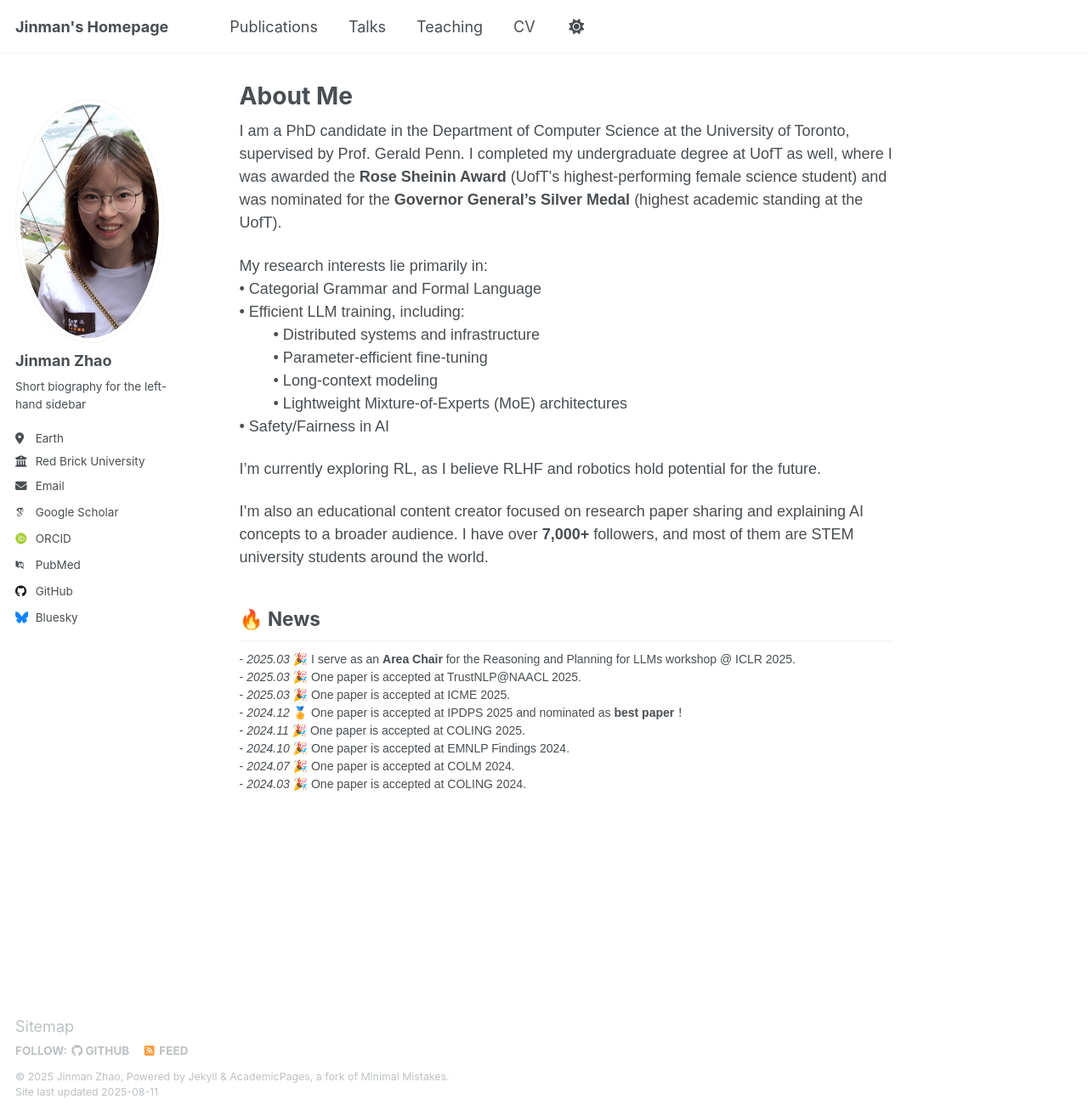
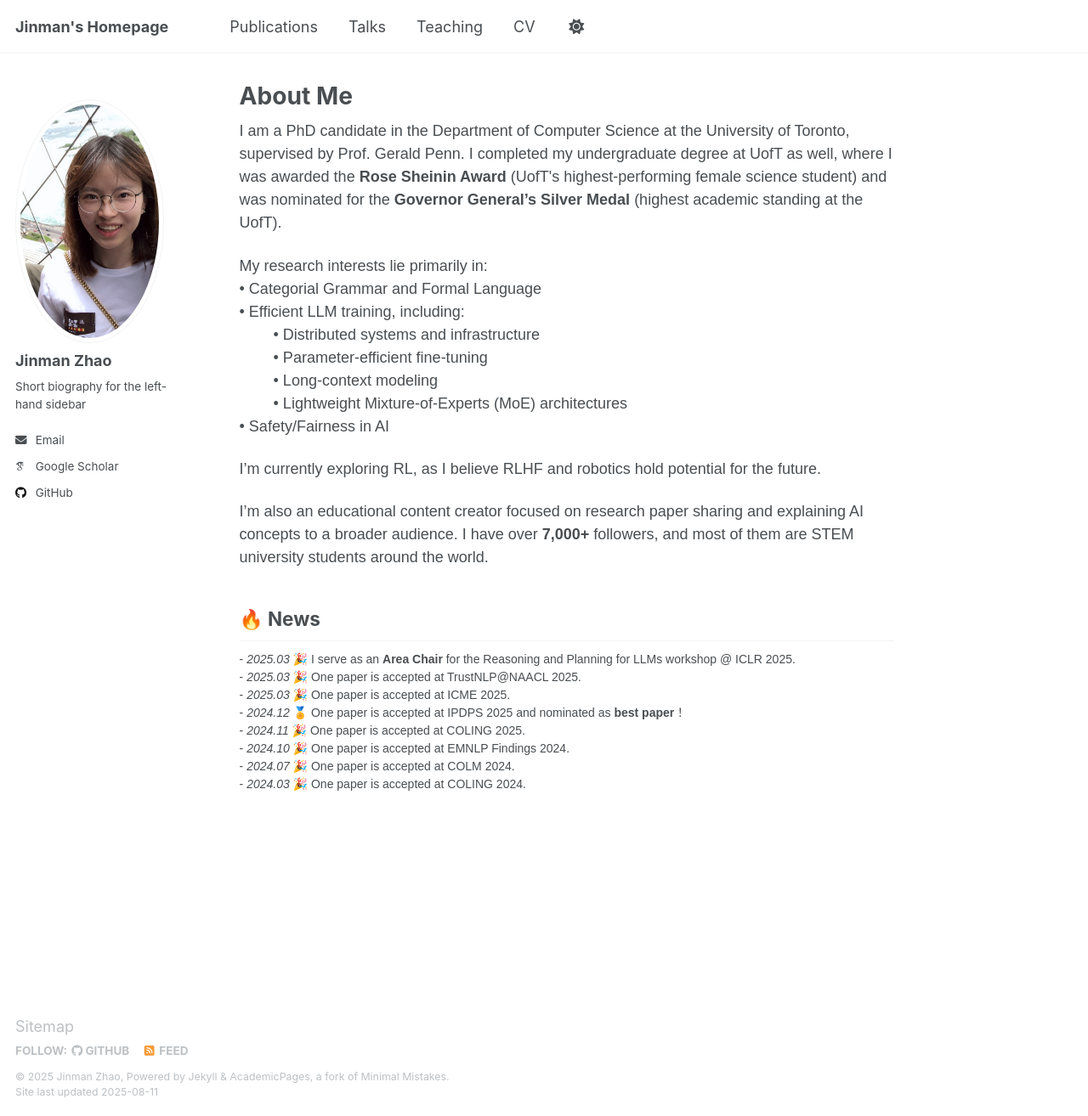
Before and after one commit to zhaojinm/zhaojinm.github.io, a Jekyll site: the page built from _pages/about.md, in a window 1280 px wide and 1314 px high. Shown: the whole window at 85% size. Built offline with Jekyll 4.4.1, drawn with Linux system fonts in a browser that asks for light colours; some web fonts are replaced; part of the change alters nothing that is shown.

Commit message:
Update _config.yml

```diff
--- a/_config.yml
+++ b/_config.yml
@@ -26,8 +26,8 @@ author:
   name             : "Jinman Zhao"
   pronouns         : # example: "she/her"
   bio              : "Short biography for the left-hand sidebar"
-  location         : "Earth"
-  employer         : "Red Brick University"
+  location         : #
+  employer         : #
   uri              : # URL
   email            : "none@example.org"
 
@@ -35,9 +35,9 @@ author:
   arxiv            : # URL - Update with the correct link to your profile
   googlescholar    : "https://scholar.google.com/citations?user=PS_CX0AAAAAJ"
   impactstory      : # URL
-  orcid            : "http://orcid.org/yourorcidurl"
+  orcid            : #
   semantic         : # URL
-  pubmed           : "https://www.ncbi.nlm.nih.gov/pubmed/?term=john+snow"
+  pubmed           : #
   researchgate     : # URL
   scopus           : # URL
 
@@ -45,12 +45,12 @@ author:
   bitbucket        : # Username - Update with your username on the site
   codepen          : # Username
   dribbble         : # Username
-  github           : "zhaojinm"
+  github           : "zhaojinm.github.io"
   kaggle           : # Username
   stackoverflow    : # User number or user number and name (i.e., use "1" or "1/jeff-atwood")
 
   # Social media
-  bluesky          : "bsky.app" # Replace this with you Bluesky username
+  bluesky          : # "bsky.app" # Replace this with you Bluesky username
   facebook         : # Username
   flickr           : # Username
   foursquare       : # Username
```
